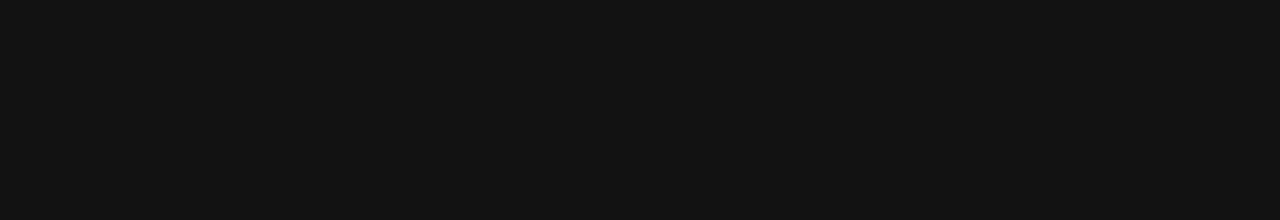
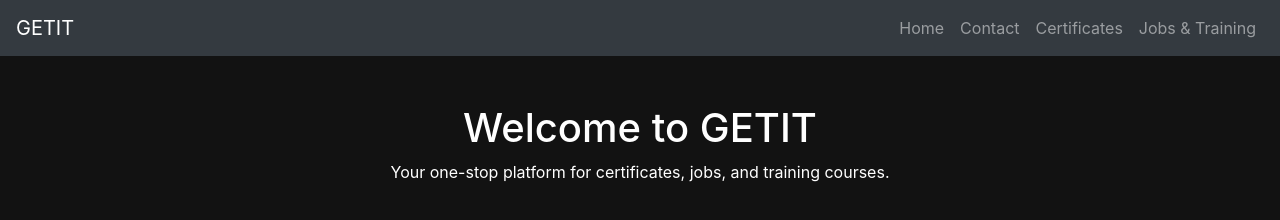
Before and after one commit to ngwakevin/GETIT, a plain HTML site: page index.html in a window 1280 px wide. Drawn offline with nearby package versions, Linux system fonts and the light colour scheme.

Commit message:
Update index.html

```diff
--- a/index.html
+++ b/index.html
@@ -12,3 +12,23 @@
         }
     </style>
 </head>
+<body>
+    <nav class="navbar navbar-expand-lg navbar-dark bg-dark">
+        <a class="navbar-brand" href="#">GETIT</a>
+        <button class="navbar-toggler" type="button" data-toggle="collapse" data-target="#navbarNav" aria-controls="navbarNav" aria-expanded="false" aria-label="Toggle navigation">
+            <span class="navbar-toggler-icon"></span>
+        </button>
+        <div class="collapse navbar-collapse" id="navbarNav">
+            <ul class="navbar-nav ml-auto">
+                <li class="nav-item"><a class="nav-link" href="index.html">Home</a></li>
+                <li class="nav-item"><a class="nav-link" href="contact.html">Contact</a></li>
+                <li class="nav-item"><a class="nav-link" href="certificates.html">Certificates</a></li>
+                <li class="nav-item"><a class="nav-link" href="jobs.html">Jobs & Training</a></li>
+            </ul>
+        </div>
+    </nav>
+    <div class="container text-center mt-5">
+        <h1>Welcome to GETIT</h1>
+        <p>Your one-stop platform for certificates, jobs, and training courses.</p>
+    </div>
+</body>
```
